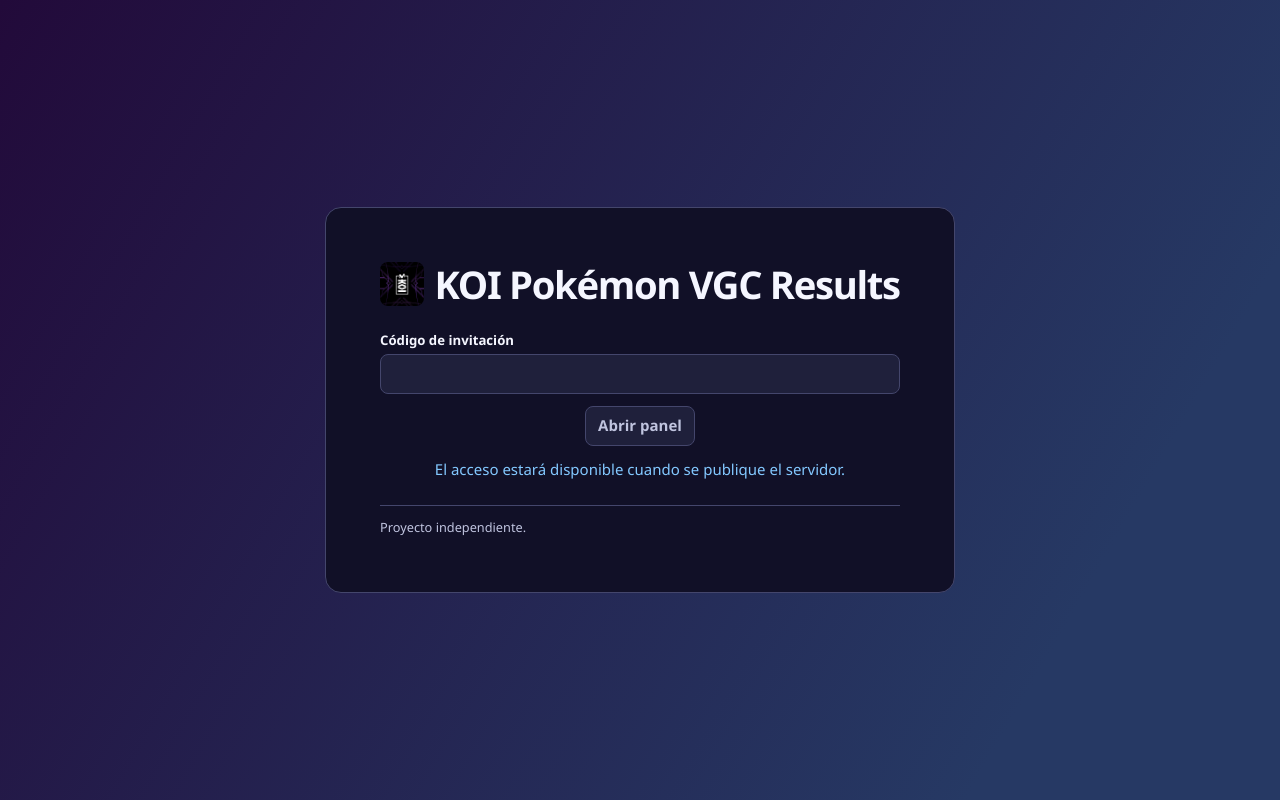
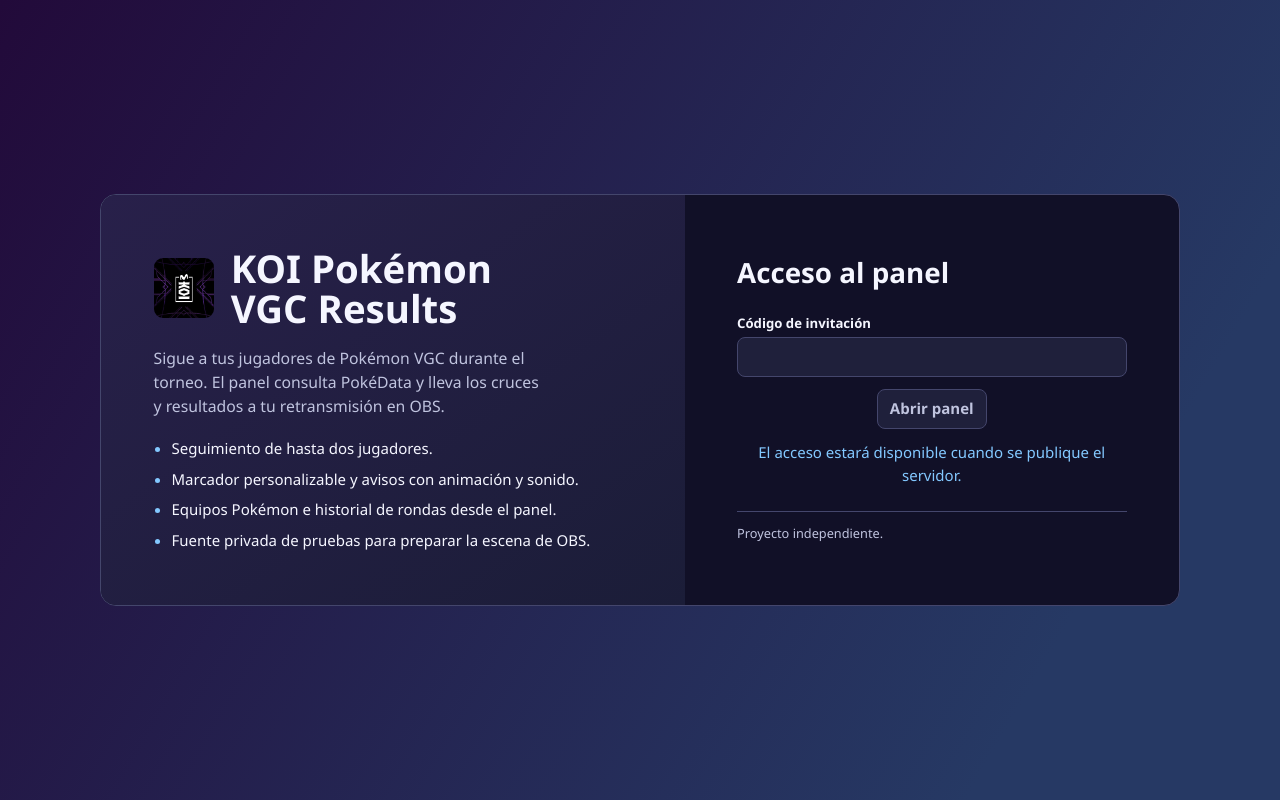
Before and after one commit to Fibanezv/koi-vgc-results, a website: page docs/index.html in a window 1280 px wide. Drawn offline with Linux system fonts and the light colour scheme.

Commit message:
Ampliar la pantalla de acceso con los detalles del proyecto

```diff
--- a/docs/estilos.css
+++ b/docs/estilos.css
@@ -3,6 +3,7 @@
   font: 15px/1.55 "Segoe UI Variable", "Segoe UI", sans-serif;
   color: #f5f6ff;
   background: #111027;
+  --base: #111027;
   --surface: #1f203b;
   --line: #44466c;
   --muted: #c0c4df;
@@ -21,16 +22,31 @@ body {
 }
 
 .sign-in {
-  width: min(100%, 42rem);
-  padding: clamp(1.5rem, 6vw, 3.6rem);
+  display: grid;
+  grid-template-columns: minmax(0, 1.18fr) minmax(0, 1fr);
+  width: min(100%, 72rem);
+  overflow: hidden;
   border: 1px solid var(--line);
   border-radius: 16px;
-  background: #111027;
+  background: var(--base);
+}
+.entry-info, .entry-access { min-width: 0; padding: clamp(1.5rem, 5vw, 3.5rem); }
+.entry-info { background: linear-gradient(145deg, #28204a, #1b1d38); }
+.entry-info .brand { align-items: center; gap: clamp(.65rem, 2vw, 1.15rem); }
+.entry-logo { flex: none; width: clamp(2.75rem, 6vw, 4rem); height: auto; border-radius: 9px; }
+.entry-info h1 { font-size: clamp(1.55rem, 3vw, 2.9rem); line-height: 1.05; }
+.entry-info > p { max-width: 44ch; margin-top: 1.15rem; color: var(--muted); font-size: 1.05rem; }
+.entry-highlights { display: grid; gap: .5rem; margin: 1.2rem 0 0; padding-inline-start: 1.2rem; }
+.entry-highlights li::marker { color: var(--accent); }
+.entry-access { align-self: center; }
+.entry-access h2 { font-size: clamp(1.35rem, 2.5vw, 1.85rem); line-height: 1.2; }
+@media (max-width: 680px) {
+  .sign-in { grid-template-columns: 1fr; }
+  .entry-info { border-bottom: 1px solid var(--line); }
 }
 
-.brand { display: flex; align-items: center; gap: .7rem; }
-.brand img { flex: none; border-radius: 8px; }
-h1 { margin: 0; font-size: clamp(1.55rem, 4.2vw, 2.55rem); line-height: 1.1; letter-spacing: -.035em; }
+.brand { display: flex; }
+h1, h2, p { margin: 0; }
 .login { margin-block: 1.6rem; }
 label { display: block; margin-bottom: .24rem; font-size: .88rem; font-weight: 600; }
 
--- a/docs/index.html
+++ b/docs/index.html
@@ -10,12 +10,21 @@
 </head>
 <body>
   <main class="sign-in">
-    <header>
+    <section class="entry-info" aria-labelledby="entry-title">
       <div class="brand">
-        <img src="koi-logo.jpg" width="44" height="44" alt="">
-        <h1>KOI Pokémon VGC Results</h1>
+        <img class="entry-logo" src="koi-logo.jpg" width="60" height="60" alt="">
+        <h1 id="entry-title">KOI Pokémon<br>VGC Results</h1>
       </div>
-    </header>
+      <p>Sigue a tus jugadores de Pokémon VGC durante el torneo. El panel consulta PokéData y lleva los cruces y resultados a tu retransmisión en OBS.</p>
+      <ul class="entry-highlights">
+        <li>Seguimiento de hasta dos jugadores.</li>
+        <li>Marcador personalizable y avisos con animación y sonido.</li>
+        <li>Equipos Pokémon e historial de rondas desde el panel.</li>
+        <li>Fuente privada de pruebas para preparar la escena de OBS.</li>
+      </ul>
+    </section>
+    <section class="entry-access" aria-labelledby="access-title">
+      <h2 id="access-title">Acceso al panel</h2>
       <div class="login">
         <label for="code">Código de invitación</label>
         <input id="code" type="password" aria-describedby="access-status" disabled>
@@ -23,6 +32,7 @@
         <p id="access-status">El acceso estará disponible cuando se publique el servidor.</p>
       </div>
       <p class="details">Proyecto independiente.</p>
+    </section>
   </main>
 </body>
 </html>
--- a/ui/panel.css
+++ b/ui/panel.css
@@ -189,10 +189,29 @@ legend { padding-inline: .35rem; font-weight: 650; }
 }
 @media (max-width: 480px) { .position-controls { grid-template-columns: 1fr; } }
 .entry { min-height: 100vh; display: grid; place-items: center; background: linear-gradient(120deg, #220a3a, #263964 82%); padding: 1rem; }
-.sign-in { width: min(100%, 42rem); padding: clamp(1.5rem, 6vw, 3.6rem); border: 1px solid var(--line); border-radius: 16px; background: var(--base); }
-.sign-in h1 { font-size: clamp(1.55rem, 4.2vw, 2.55rem); }
-.sign-in header > p { margin-top: .65rem; font-size: 1.13rem; }
-.sign-in p.muted { margin-top: .7rem; }
+.sign-in {
+  display: grid;
+  grid-template-columns: minmax(0, 1.18fr) minmax(0, 1fr);
+  width: min(100%, 72rem);
+  overflow: hidden;
+  border: 1px solid var(--line);
+  border-radius: 16px;
+  background: var(--base);
+}
+.entry-info, .entry-access { min-width: 0; padding: clamp(1.5rem, 5vw, 3.5rem); }
+.entry-info { background: linear-gradient(145deg, #28204a, #1b1d38); }
+.entry-info .brand { align-items: center; gap: clamp(.65rem, 2vw, 1.15rem); }
+.entry-logo { flex: none; width: clamp(2.75rem, 6vw, 4rem); height: auto; border-radius: 9px; }
+.entry-info h1 { font-size: clamp(1.55rem, 3vw, 2.9rem); line-height: 1.05; }
+.entry-info > p { max-width: 44ch; margin-top: 1.15rem; color: var(--muted); font-size: 1.05rem; }
+.entry-highlights { display: grid; gap: .5rem; margin: 1.2rem 0 0; padding-inline-start: 1.2rem; }
+.entry-highlights li::marker { color: var(--accent); }
+.entry-access { align-self: center; }
+.entry-access h2 { font-size: clamp(1.35rem, 2.5vw, 1.85rem); line-height: 1.2; }
+@media (max-width: 680px) {
+  .sign-in { grid-template-columns: 1fr; }
+  .entry-info { border-bottom: 1px solid var(--line); }
+}
 .sign-in form { margin-block: 1.6rem; }
 .login-actions { justify-content: center; }
 a { color: var(--accent); text-underline-offset: .2em; }
```
Also changed, not shown: ui/index.html (+14 -5 lines). Lines whose indentation alone changed are shown as unchanged.
